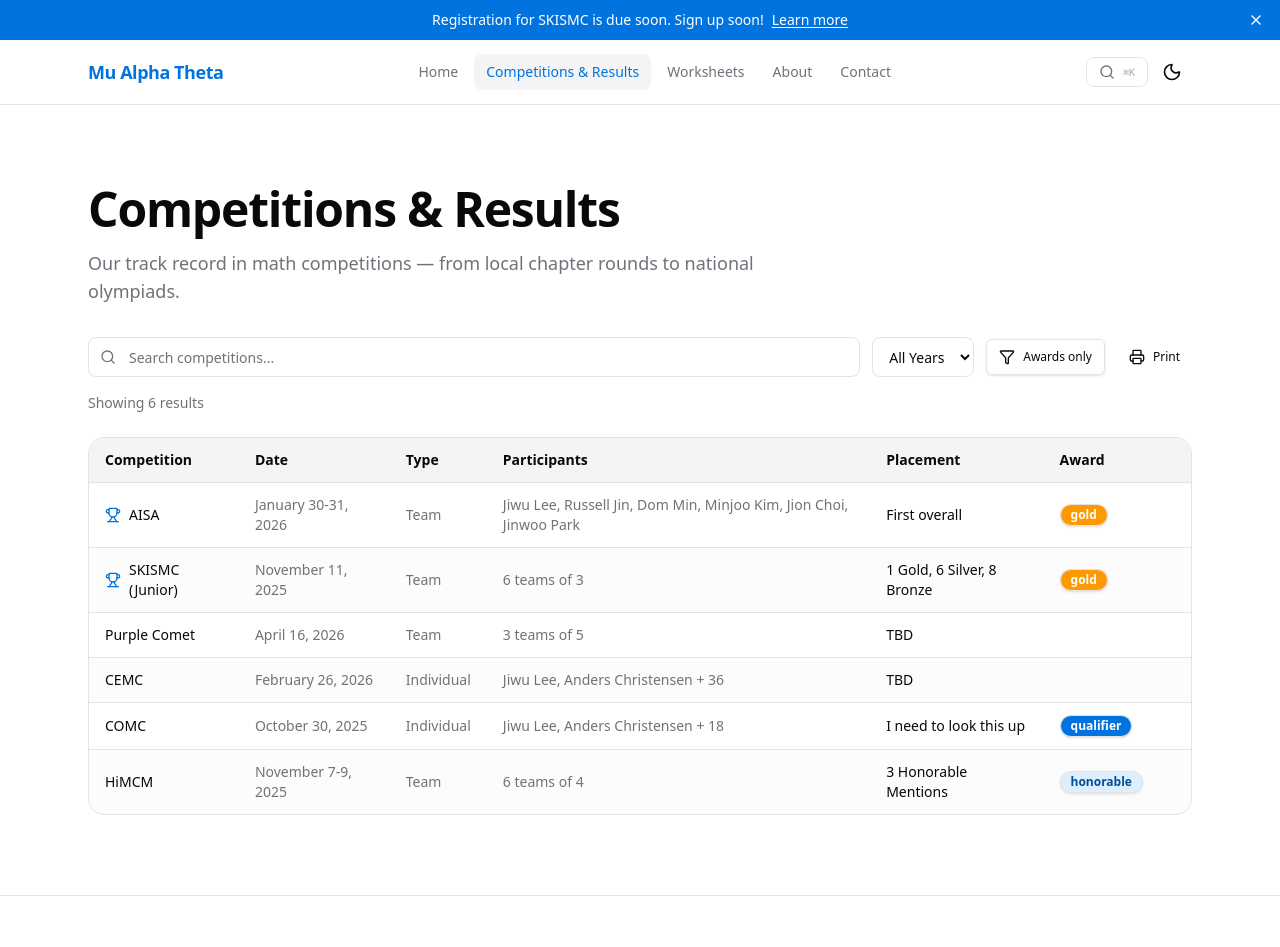
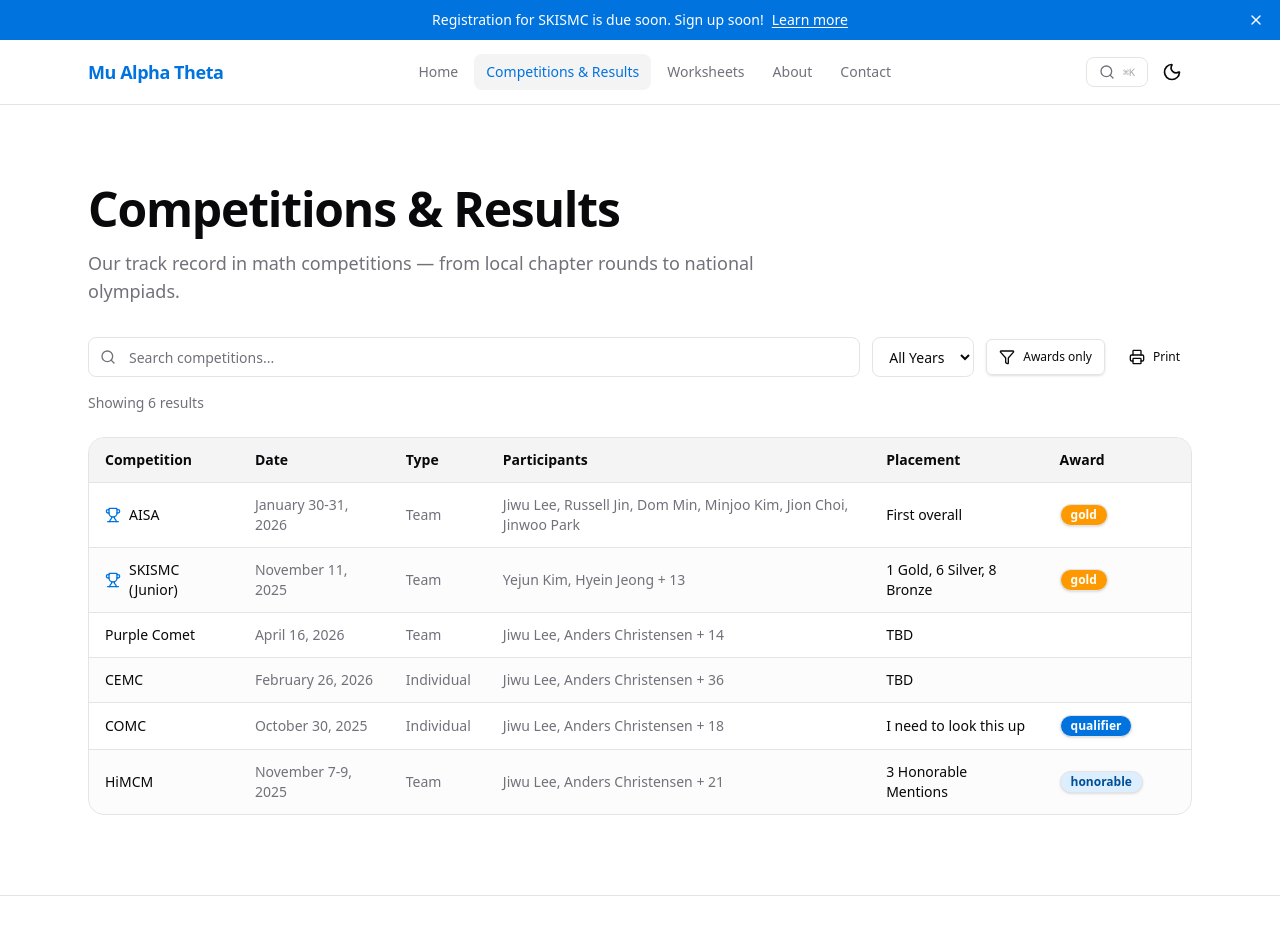
Before and after one commit to Dersdadawg/sis-mat-website, a Next.js app: page /competitions in a window 1280 px wide. Shown: the top 947 px of the page. Built offline with nearby package versions, Linux system fonts and the light colour scheme.

Commit message:
Update competitions.ts
updated participants

```diff
--- a/content/competitions.ts
+++ b/content/competitions.ts
@@ -19,7 +19,7 @@
     date: "November 11, 2025",
     year: 2025,
     category: "team",
-    participants: ["6 teams of 3"],
+    participants: ["Yejun Kim", "Hyein Jeong + 13"],
     placement: "1 Gold, 6 Silver, 8 Bronze",
     awardLevel: "gold",
     notes: "Yejun Kim received recognition for overall high score in the competition and earned a spot in the World Junior Finals in Melbourne Australia. ",
@@ -31,7 +31,7 @@
     date: "November 7-9, 2025",
     year: 2025,
     category: "team",
-    participants: ["6 teams of 4"],
+    participants: ["Jiwu Lee", "Anders Christensen + 21"],
     placement: "3 Honorable Mentions",
     awardLevel: "honorable",
   },
@@ -74,7 +74,7 @@
     date: "April 16, 2026",
     year: 2026,
     category: "team",
-    participants: ["3 teams of 5"],
+    participants: ["Jiwu Lee", "Anders Christensen + 14"],
     placement: "TBD",
     awardLevel: "none",
     notes: "no results yet",
```
